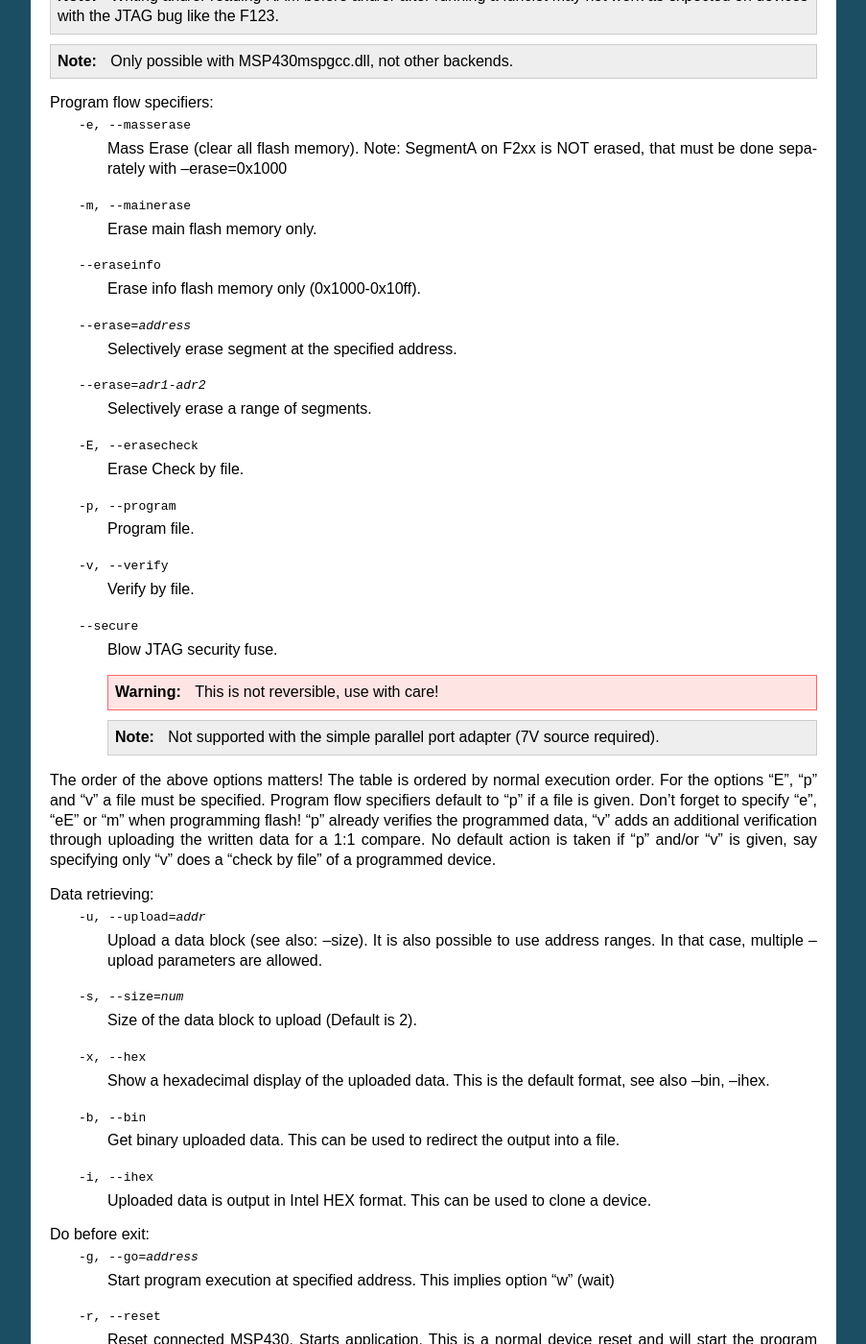
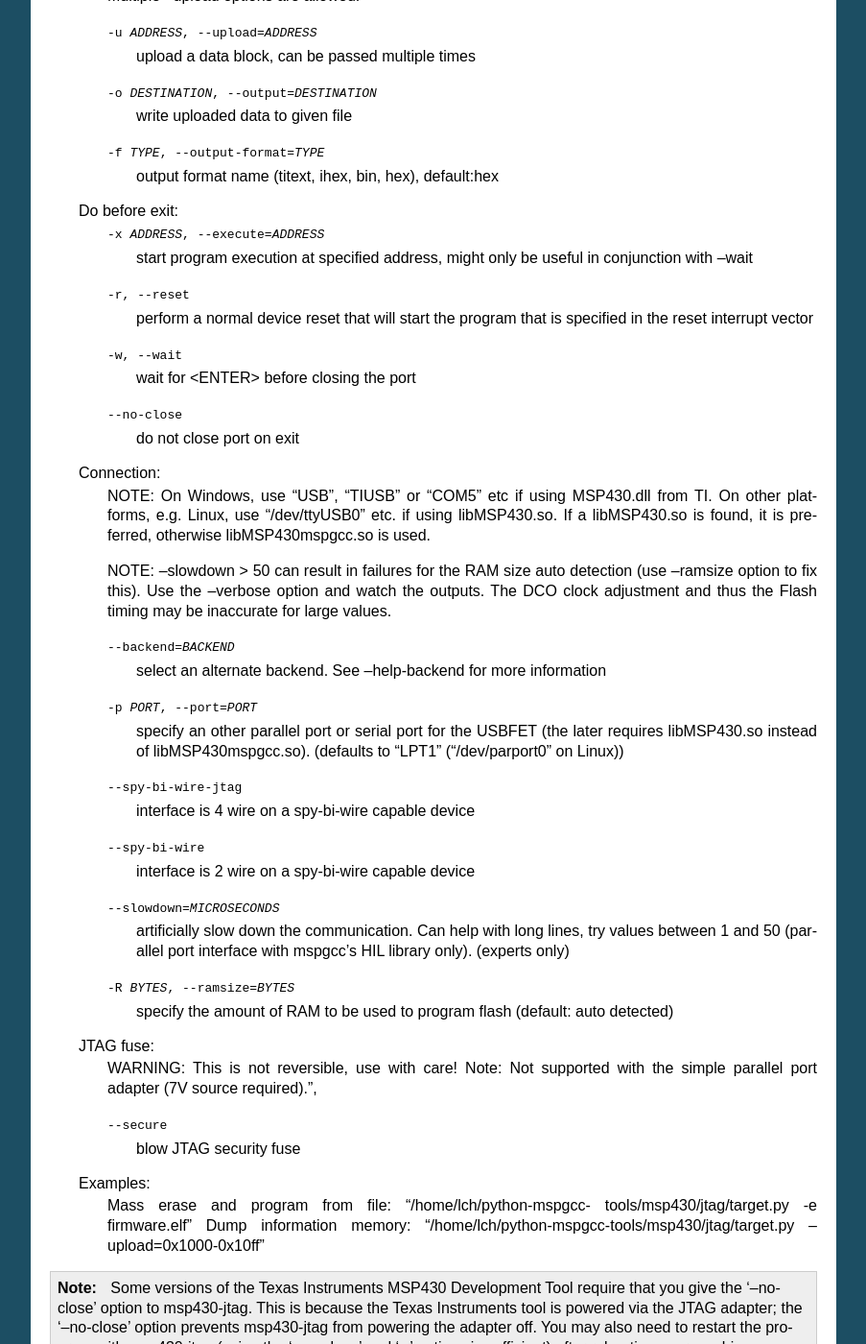
Before and after one commit to zsquareplusc/python-msp430-tools, a Sphinx documentation site: the page built from doc/commandline_tools.rst, in a window 1280 px wide and 1400 px high, scrolled down 7427 px. Shown: the whole window at 96% size, without its empty margins (198-1101 px from the left). Built offline with Sphinx 7.4.7, drawn with Linux system fonts in a browser that asks for light colours; some of the changed text lies outside the part shown.

Commit message:
doc update

```diff
--- a/doc/README-msp430-dco.txt
+++ b/doc/README-msp430-dco.txt
@@ -20,23 +18,10 @@
 Requirements
 ------------
 - Linux, BSD, Un*x or Windows PC
-- Python 2.3 or newer
+- Python 2.5 or newer
 - Parallel JTAG hardware with an MSP430 device connected
   (currently only the parallel port adapter with the MSP430mspgcc library
   is supported)
-
-
-Installation
-------------
-Binaries for Windows are included in the installer.
-
-Linux users should refer to the next section.
-
-
-Building from source
---------------------
-Please refer to the msp430-jtag documentation. The steps are identical, just
-the python frontend has a different name.
 
 
 Short introduction
@@ -45,12 +30,12 @@
 connected to the parallel port.
 
 The program can be started by typing ``msp430-dco`` when installed correctly
-If it's used from the source directory use ``python msp430-dco.py``.
+If it's used from the source directory use ``python -m msp430.jtag.dco``.
 
 
-usage: msp430-dco [options] frequency
+Usage: dco.py [options] frequency
 
-MSP430 clock calibration utility.
+MSP430 clock calibration utility V1.1
 
 This tool can measure the internal oscillator of F1xx, F2xx and F4xx devices,
 display the supported frequencies, or run a software FLL to find the settings
@@ -59,21 +44,18 @@
 The target device has to be connected to the JTAG interface.
 
 Examples:
-    See min and max clock speeds::
+  See min and max clock speeds:
+    dco.py --measure
 
-        msp430-dco --measure
+  Get clock settings for 2.0MHz +/-1%:
+    dco.py --tolerance=0.01 2.0e6
 
-    Get clock settings for 2.0MHz +/-1%::
-
-        msp430-dco --tolerance=0.01 2.0e6
-
-    Write clock calibration for 1.5MHz to the information memory at 0x1000::
-
-        msp430-dco 1.5e6 BCSCTL1@0x1000 DCOCTL@0x1001
+  Write clock calibration for 1.5MHz to the information memory at 0x1000:
+    dco.py 1.5e6 BCSCTL1@0x1000 DCOCTL@0x1000
 
 Use it at your own risk. No guarantee that the values are correct.
 
-options:
+Options:
   -h, --help            show this help message and exit
   -o FILE, --output=FILE
                         write result to given file
@@ -88,18 +70,11 @@
   --define              output #defines instead of assignments
   --erase=ERASE         erase flash page at given address. Use with care!
 
-Notes:
-
-- the --output option can be used to redirect the output. One could also use
-  the usual stdout redirection from the shell (``>filename``)
-- --tolerance specifies a window in which the clock has to be to complete the
-  calibration.
-
 
 Variables
 ---------
 
-Arguments in the form ``variable@address`` are used to write the coresponding
+Arguments in the form ``variable@address`` are used to write the corresponding
 values to the target device.
 Variable names are case insensitive, addresses can be specified in decimal,
 octal or hexadecimal format.
--- a/doc/README-msp430-downloader.txt
+++ b/doc/README-msp430-downloader.txt
@@ -3,9 +3,6 @@
 
 Software to talk to the parallel port and USB JTAG adapters as seen with the
 FET kits.
-It is released under a free software license, see license.txt for more details.
-
-(C) 2002-2008 Chris Liechti <cliechti@gmx.net>
 
 
 Features
@@ -22,25 +19,16 @@
 - TI/3rd party library support for USB JTAG adaptors (Windows only)
 
 
-Installation
-------------
-Binaries for Windows can be found in the download section of
-http://mspgcc.sf.net
-
-Linux users should refer to the last section.
-
-
 Short introduction
 ------------------
-The tool is intended to be assigned to .a43 and .elf files (the mspgcc Windows
-installer is doing this on request, by default).
+The tool is intended to be assigned to .a43 and .elf files.
 
 Without configuration file a dialog box is shown, first to ask for the
 programmer type, USB or parallel, and then the erase mode. These settings
 and some additional options can be preconfigured in a configuration file.
 
-The confiuration file togther with the binary can be bundled into a single ZIP
-archive (extension must be renamed tp .z43). The name of the configuration file
+The configuration file together with the binary can be bundled into a single ZIP
+archive (extension must be renamed to .z43). The name of the configuration file
 is irrelevant as the first one with the ending ``.m43`` is loaded. The binary
 is referenced in the configuration file, its name must match.
 
@@ -119,39 +107,7 @@
 
     ##########################################################################
     ## Select the viewer for the readme. Possible values are:
-    ##   "browser"           the default webbrowser or text editor, depending
+    ##   "browser"           the default web browser or text editor, depending
     ##                       on file ending
     ##   "internal"          use a message box (only for very short texts)
     viewer = browser
-
-
-
-Building from source
---------------------
-
-Requirements
-~~~~~~~~~~~~
-- Linux, BSD, Un*x or Windows PC
-- Python 2.3+, EasyDialogs extension
-- Parallel JTAG hardware with an MSP430 device connected
-  (optionaly a USB adapter and a coresponding MSP430.dll on Windows)
-
-The libraries from the CVS module jtag/* have to be built. This includes
-MSP430mspgcc.dll and HIL.dll (respectively libMSP430mspgcc.so and
-libHIL.so ony Un*x platforms)
-
-On Linux/Un*x Python 2.2+ is needed. On some distributions is Python 1.5.2
-installed per default. You may meed to change the first line in the script
-from "python" to "python2". Maybe Python 2.x is in a separate package that
-has to be installed. There are rpm and deb binary packages and a source
-tarball available through the Python homepage.
-
-There prefered backend is the a ctypes version, which means just
-libMSP430mspgcc.so/dll libHIL.so/HIL.dll is needed and of course the ctypes
-python extension. The ctypes backend is also capable of using the closed
-source MSP430.dll/libMSP430.so library from TI or 3rd party supliers.
-
-Alternatively there is the older python extension module implemented in c
-called _parjtag.so/dll. Its sources can be found in the "python" folder of
-the CVS repository mentioned above. However, not all of the newest features
-may work with this backend.
--- a/doc/README-msp430-jtag.txt
+++ b/doc/README-msp430-jtag.txt
@@ -1,12 +1,7 @@
 msp430-jtag
 ===========
 
-Software to talk to the parallel port and USB JTAG adapters as seen with the
-FET kits.
-It is released under a free software license, see license.txt for more details.
-
-(C) 2002-2010 Chris Liechti <cliechti@gmx.net>
-
+Software to talk to the parallel port and USB JTAG adapters for the MSP430.
 
 Features
 --------
@@ -25,40 +20,9 @@
 Requirements
 ------------
 - Linux, BSD, Un*x or Windows PC
-- Python 2.0 or newer, 2.3+ recommended
+- Python 2.5 or newer
 - Parallel JTAG hardware with an MSP430 device connected
-- USB adapter with a corresponding 3rd party MSP430 library)
-
-
-Installation
-------------
-Binaries for Windows can be found in the download section of
-http://mspgcc.sf.net
-
-Linux users should refer to the next section.
-
-
-Building from source
---------------------
-The libraries from the CVS module jtag/* have to be built. This includes
-MSP430mspgcc.dll and HIL.dll (respectively libMSP430mspgcc.so and
-libHIL.so only Un*x platforms)
-
-On Linux/Un*x Python 2.2+ is needed. On some distributions is Python 1.5.2
-installed per default. You may meed to change the first line in the script
-from "python" to "python2". Maybe Python 2.x is in a separate package that
-has to be installed. There are rpm and deb binary packages and a source
-tarball available through the Python homepage.
-
-There preferred backend is the ctypes version, which means just
-libMSP430mspgcc.so/dll libHIL.so/HIL.dll is needed and of course the ctypes
-python extension. The ctypes backend is also capable of using the closed
-source MSP430.dll/libMSP430.so library from TI or 3rd party suppliers.
-
-Alternatively there is the older python extension module implemented in c
-called _parjtag.so/dll. Its sources can be found in the "python" folder of
-the CVS repository mentioned above. However, not all of the newest features
-may work with this backend.
+- or USB adapter with a corresponding [3rd party] MSP430 library
 
 
 Short introduction
@@ -68,121 +32,132 @@
 to use USB programmers.
 
 The program can be started by typing ``msp430-jtag`` when installed correctly
-If it's used from the source directory use "python msp430-jtag.py".
+If it's used from the source directory use "python -m msp430.jtag.target".
 
+Usage: target.py [OPTIONS] [FILE [FILE...]]
 
-USAGE: msp430-jtag [options] [file]
-Version: 2.2
+Options:
+  -h, --help            show this help message and exit
+  -d, --debug           print debug messages and tracebacks (development mode)
+  -v, --verbose         show more messages (can be given multiple times)
+  -q, --quiet           suppress all messages
+  --time                measure time
+  -S, --progress        show progress while programming
+  --help-backend        show help about the different backends
+  -l LIBRARY_PATH, --library-path=LIBRARY_PATH
+                        search for libMSP430.so or libMSP430mspgcc.so in this
+                        place first
 
-If "-" is specified as file the data is read from stdin.
-A file ending with ".txt" is considered to be in TI-Text format all
-other filenames are considered to be in Intel HEX format.
+  Data input:
+    File format is auto detected, unless --input-format is used. Preferred
+    file extensions are ".txt" for TI-Text format, ".a43" or ".hex" for
+    Intel HEX. ELF files can also be loaded.
 
-General options:
-  -h, --help            Show this help text.
-  --help-backend        Show help about the different backends.
-  -D, --debug           Increase level of debug messages. This won't be
-                        very useful for the average user.
-  -I, --intelhex        Force input file format to Intel HEX.
-  -T, --titext          Force input file format to be TI-Text.
-  -R, --ramsize         Specify the amount of RAM to be used to program
-                        flash (default, if --ramsize is not given is
-                        autodetect).
+    Multiple files can be given on the command line, all are merged before
+    the download starts. "-" reads from stdin.
 
-Connection:
-  -l, --lpt=name        Specify an other parallel port or serial port for the
-                        USBFET (the later requires MSP430.dll instead of
-                        MSP430mspgcc.dll).
-                        (defaults to "LPT1" ("/dev/parport0" on Linux))
-  --slowdown=microsecs  Artificially slow down the communication. Can help
+    -i TYPE, --input-format=TYPE
+                        input format name (titext, ihex, bin, hex, elf)
+
+  Flash erase:
+    Multiple --erase options are allowed. It is also possible to use
+    address ranges such as 0xf000-0xf0ff or 0xf000/4k.
+
+    NOTE: SegmentA on F2xx is NOT erased with --mass-erase, that must be
+    done separately with --erase=0x10c0 or --info-erase".
+
+    -e, --mass-erase    mass erase (clear all flash memory)
+    -m, --main-erase    erase main flash memory only
+    --info-erase        erase info flash memory only (0x1000-0x10ff)
+    -b, --erase-by-file
+                        erase only Flash segments where new data is downloaded
+    --erase=ADDRESS     selectively erase segment at the specified address or
+                        address range
+
+  Program flow specifiers:
+    All these options work against the file(s) provided on the command
+    line. Program flow specifiers default to "-P" if a file is given.
+
+    "-P" usually verifies the programmed data, "-V" adds an additional
+    verification through uploading the written data for a 1:1 compare.
+
+    No default action is taken if "-P", "-V" or "-E" is given, say
+    specifying only "-V" does a "check by file" of a programmed device
+    without programming.
+
+    Don't forget to erase ("-e", "-b" or "-m") before programming flash!
+
+    -E, --erase-check   erase check by file
+    -P, --program       program file
+    -V, --verify        verify by file
+    -U, --upload-by-file
+                        upload the memory that is present in the given file(s)
+
+  Data upload:
+    This can be used to read out the device memory. It is possible to use
+    address ranges such as 0xf000-0xf0ff or 0xf000/256, 0xfc00/1k.
+
+    Multiple --upload options are allowed.
+
+    -u ADDRESS, --upload=ADDRESS
+                        upload a data block, can be passed multiple times
+    -o DESTINATION, --output=DESTINATION
+                        write uploaded data to given file
+    -f TYPE, --output-format=TYPE
+                        output format name (titext, ihex, bin, hex),
+                        default:hex
+
+  Do before exit:
+    -x ADDRESS, --execute=ADDRESS
+                        start program execution at specified address, might
+                        only be useful in conjunction with --wait
+    -r, --reset         perform a normal device reset that will start the
+                        program that is specified in the reset interrupt
+                        vector
+    -w, --wait          wait for <ENTER> before closing the port
+    --no-close          do not close port on exit
+
+  Connection:
+    NOTE: On Windows, use "USB", "TIUSB" or "COM5" etc if using MSP430.dll
+    from TI. On other platforms, e.g. Linux, use "/dev/ttyUSB0" etc. if
+    using libMSP430.so. If a libMSP430.so is found, it is preferred,
+    otherwise libMSP430mspgcc.so is used.
+
+    NOTE: --slowdown > 50 can result in failures for the RAM size auto
+    detection (use --ramsize option to fix this). Use the --verbose option
+    and watch the outputs. The DCO clock adjustment and thus the Flash
+    timing may be inaccurate for large values.
+
+    --backend=BACKEND   select an alternate backend. See --help-backend for
+                        more information
+    -p PORT, --port=PORT
+                        specify an other parallel port or serial port for the
+                        USBFET (the later requires libMSP430.so instead of
+                        libMSP430mspgcc.so).  (defaults to "LPT1"
+                        ("/dev/parport0" on Linux))
+    --spy-bi-wire-jtag  interface is 4 wire on a spy-bi-wire capable device
+    --spy-bi-wire       interface is 2 wire on a spy-bi-wire capable device
+    --slowdown=MICROSECONDS
+                        artificially slow down the communication. Can help
                         with long lines, try values between 1 and 50 (parallel
                         port interface with mspgcc's HIL library only).
                         (experts only)
-  --backend=backend     Select an alternate backend. See --help-backend for
-                        more information.
+    -R BYTES, --ramsize=BYTES
+                        specify the amount of RAM to be used to program flash
+                        (default: auto detected)
 
-.. note:: On Windows, use "TIUSB" or "COM5" etc if using MSP430.dll from TI.
-          If a MSP430.dll is found it is prefered, otherwise MSP430mspgcc.dll
-          is used.
-.. note:: --slowdown > 50 can result in failures for the ramsize autodetection
-          (use --ramsize option to fix this). Use the --debug option and watch
-          the outputs. The DCO clock adjustment and thus the Flash timing may
-          be inaccurate for large values.
+  JTAG fuse:
+    WARNING: This is not reversible, use with care!  Note: Not supported
+    with the simple parallel port adapter (7V source required).",
 
-Funclets:
-  -f, --funclet         The given file is a funclet (a small program to
-                        be run in RAM).
-  --parameter=option    Pass parameters to funclets.
-                        Registers can be written like "R15=123" or "R4=0x55"
-                        A string can be written to memory with "0x2e0=hello"
-                        --parameter can be given more than once.
-  --result=value        Read results from funclets. "Rall" reads all registers
-                        (case insensitive) "R15" reads R15 etc. Address ranges
-                        can be read with "0x2e0-0x2ff". See also --upload.
-                        --result can be given more than once.
-  --timeout=value       Abort the funclet after the given time in seconds
-                        if it does not exit no itself. (default 1)
+    --secure            blow JTAG security fuse
 
-.. note:: Writing and/or reading RAM before and/or after running a funclet may
-          not work as expected on devices with the JTAG bug like the F123.
-.. note:: Only possible with MSP430mspgcc.dll, not other backends.
+  Examples:
+    Mass erase and program from file: "/home/lch/python-mspgcc-
+    tools/msp430/jtag/target.py -e firmware.elf" Dump information memory:
+    "/home/lch/python-mspgcc-tools/msp430/jtag/target.py
+    --upload=0x1000-0x10ff"
 
-Program flow specifiers:
-  -e, --masserase       Mass Erase (clear all flash memory).
-                        Note: SegmentA on F2xx is NOT erased, that must be
-                        done separately with --erase=0x1000
-  -m, --mainerase       Erase main flash memory only.
-  --eraseinfo           Erase info flash memory only (0x1000-0x10ff).
-  --erase=address       Selectively erase segment at the specified address.
-  --erase=adr1-adr2     Selectively erase a range of segments.
-  -E, --erasecheck      Erase Check by file.
-  -p, --program         Program file.
-  -v, --verify          Verify by file.
-  --secure              Blow JTAG security fuse.
-
-                        .. warning:: This is not reversible, use with care!
-
-                        .. note:: Not supported with the simple parallel port
-                                  adapter (7V source required).
-
-The order of the above options matters! The table is ordered by normal
-execution order. For the options "E", "p" and "v" a file must be specified.
-Program flow specifiers default to "p" if a file is given.
-Don't forget to specify "e", "eE" or "m" when programming flash!
-"p" already verifies the programmed data, "v" adds an additional
-verification through uploading the written data for a 1:1 compare.
-No default action is taken if "p" and/or "v" is given, say specifying
-only "v" does a "check by file" of a programmed device.
-
-Data retrieving:
-  -u, --upload=addr     Upload a data block (see also: --size).
-                        It is also possible to use address ranges. In that
-                        case, multiple --upload parameters are allowed.
-  -s, --size=num        Size of the data block to upload (Default is 2).
-  -x, --hex             Show a hexadecimal display of the uploaded data.
-                        This is the default format, see also --bin, --ihex.
-  -b, --bin             Get binary uploaded data. This can be used
-                        to redirect the output into a file.
-  -i, --ihex            Uploaded data is output in Intel HEX format.
-                        This can be used to clone a device.
-
-Do before exit:
-  -g, --go=address      Start program execution at specified address.
-                        This implies option "w" (wait)
-  -r, --reset           Reset connected MSP430. Starts application.
-                        This is a normal device reset and will start
-                        the program that is specified in the reset
-                        interrupt vector. (see also -g)
-  -w, --wait            Wait for <ENTER> before closing parallel port.
-  --no-close            Do not close port on exit. Allows to power devices
-                        from the parallel port interface.
-
-Address parameters for --erase, --upload, --size can be given in
-decimal, hexadecimal or octal.
-
-Examples:
-    Mass erase and program from file: "msp430-jtag -e firmware.elf"
-    Dump Information memory: "msp430-jtag --upload=0x1000-0x10ff"
 
 
 .. note::
@@ -244,28 +219,17 @@
 ``msp430-jtag -e``
     Only erase flash.
 
-``msp430-jtag -eErw 6port.a43``
+``msp430-jtag -eErw led.txt``
     Erase flash, erase check, download an executable, run it (reset) and wait,
     the keep it powered (from the parallel port).
 
-``msp430-jtag -mS -R 2048 6port.a43``
-    Use ramsize option on a device with 2k RAM to speed up download. Of
-    course any value from 128B up to the maximum a device has is allowed.
-    The progress and mainerase options are also activated. Only erasing the
-    main memory is useful to keep calibration data in the information memory.
-
-``msp430-jtag 6port.a43``
+``msp430-jtag led.txt``
     Download of an executable to en empty (new or erased) device. (Note that
     in new devices some of the first bytes in the information memory are
     random data. If data should be downloaded there, specify -eE.)
 
 ``msp430-jtag --go=0x220 ramtest.a43``
     Download a program into RAM and run it, may not work with all devices.
-
-``msp430-jtag --funclet blinking.a43``
-    Download a program into RAM and run it. It must be a special format with
-    "startadr", "entrypoint", "exitpoint" as the first three words in the
-    data and it must end on "jmp $". See MSP430mspgcc sources for more info.
 
 ``msp430-jtag -u 0x0c00/1k``
     Get a memory dump in HEX, from the bootstrap loader.
```
Also changed, not shown: other parts of doc/README-msp430-dco.txt (+4 -6 lines), other parts of doc/README-msp430-downloader.txt (+5 -5 lines), other parts of doc/README-msp430-jtag.txt (+4 -4 lines), 1 other file.
